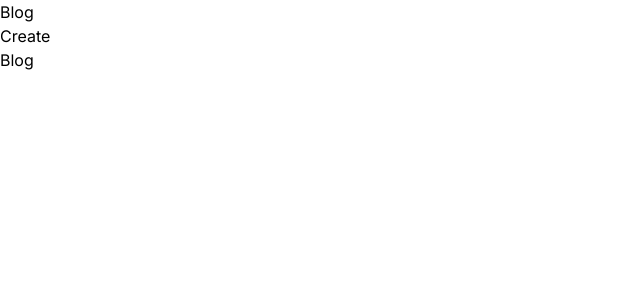
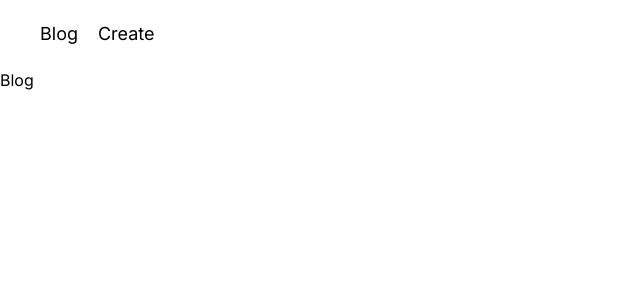
Before and after one commit to JayCodeGitHub/blog-fullstack, a Next.js app: page / in a window 1280 px wide. Shown: the top 300 px of the page, without its empty margins (0-640 px from the left). Built offline with nearby package versions, Linux system fonts and the light colour scheme.

Commit message:
Style navbar

```diff
--- a/src/components/Navbar.tsx
+++ b/src/components/Navbar.tsx
@@ -2,8 +2,8 @@ import Link from "next/link";
 
 export default function Navbar() {
   return (
-    <nav>
-      <ul>
+    <nav className="text-lg w-ful">
+      <ul className="flex gap-5 px-10 py-5">
         <li>
           <Link href="/">Blog</Link>
         </li>
```
